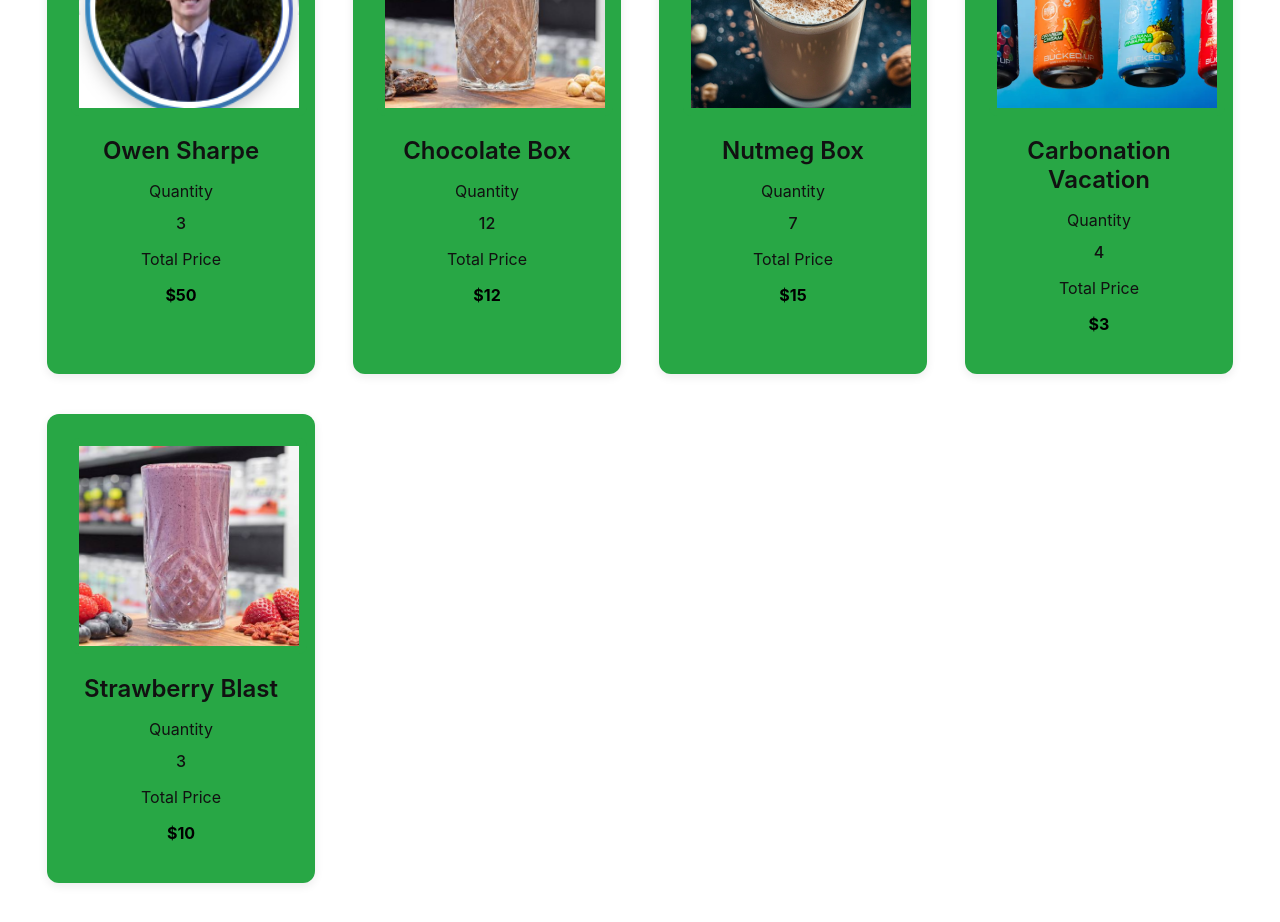
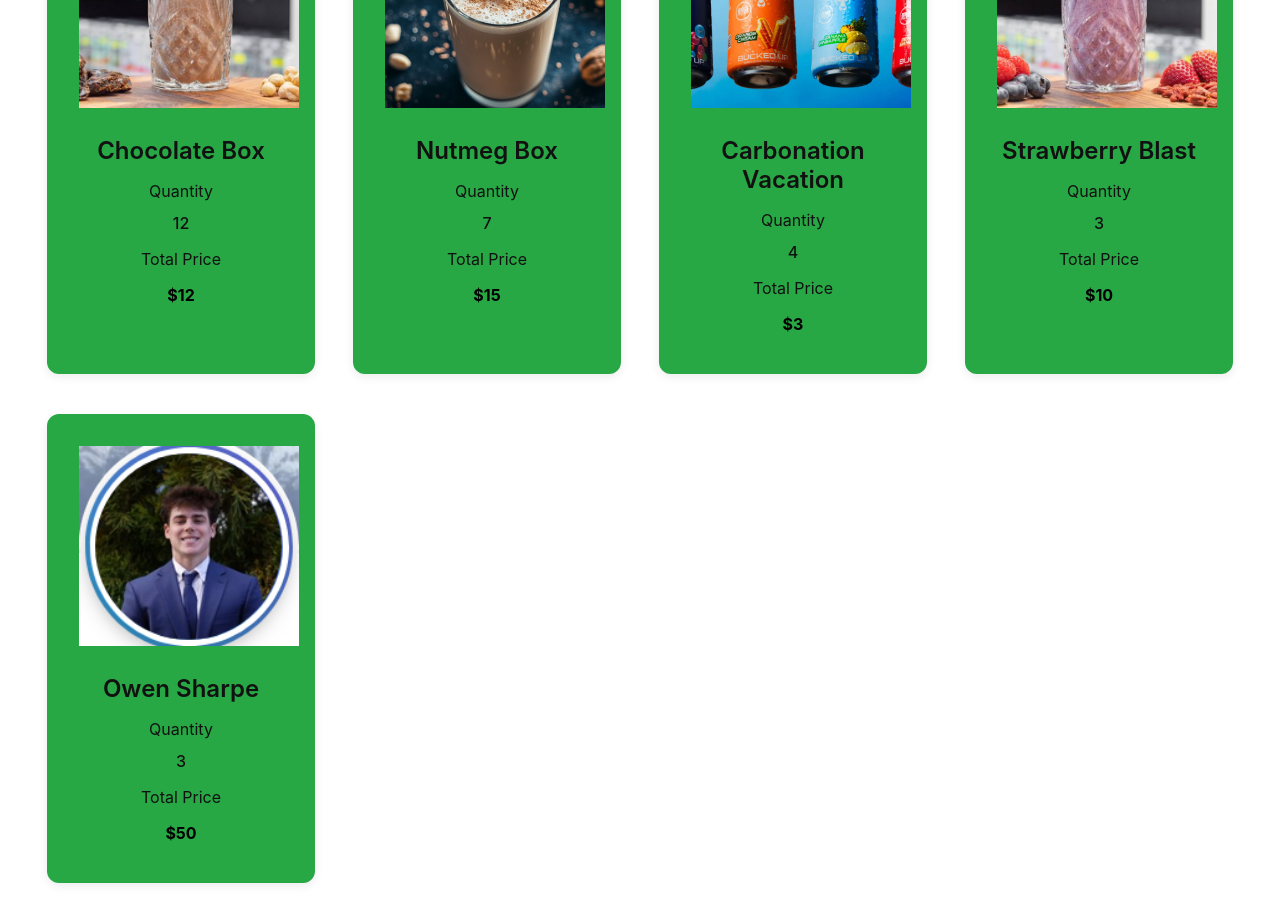
Before and after one commit to maddynenn/hello-gains, a React (Vite) app in the folder frontend/: page /products in a window 1280 px wide. Shown: the part 340-1262 px from the top of the page. Built offline with nearby package versions, Linux system fonts and the light colour scheme.

Commit message:
Owen at the end

```diff
--- a/frontend/src/pages/ProductPage.jsx
+++ b/frontend/src/pages/ProductPage.jsx
@@ -8,12 +8,6 @@ import strawberryShake from "../assets/strawberry.jpeg";
 
 export default function ProductPage() {
     const products = [
-    {
-      name: "Owen Sharpe",
-      quantity: 3,
-      total: 50,
-      image: shoe,
-    },
     {
       name: "Chocolate Box",
       quantity: 12,
@@ -37,6 +31,12 @@ export default function ProductPage() {
       quantity: 3,
       total: 10,
       image: strawberryShake,
+    },
+    {
+      name: "Owen Sharpe",
+      quantity: 3,
+      total: 50,
+      image: shoe,
     }
   ];
 
```
